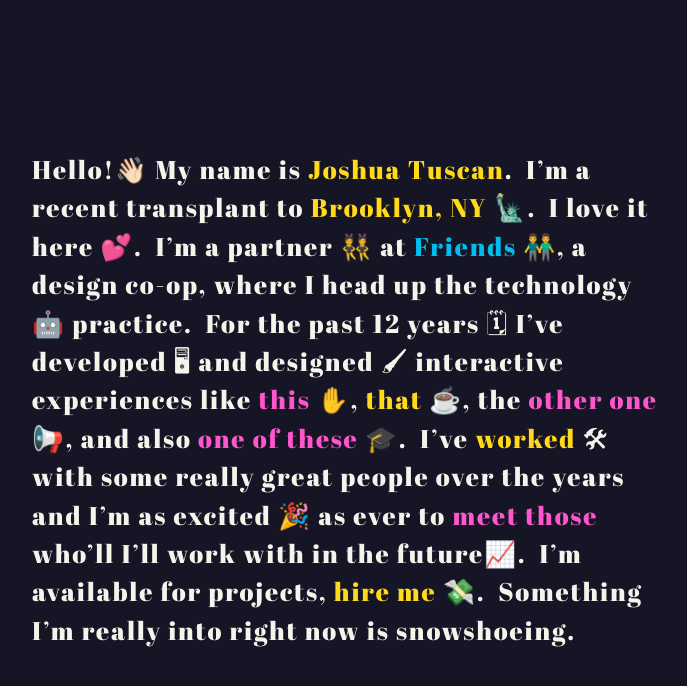
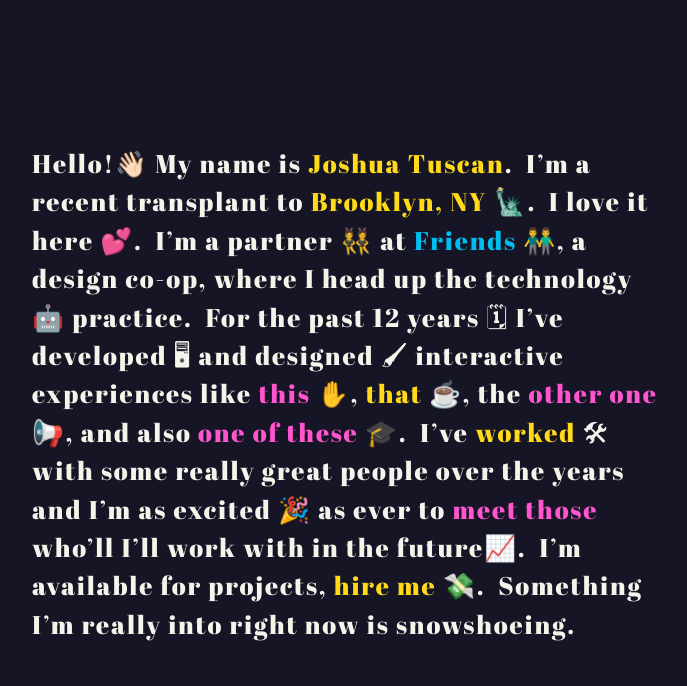
Before and after one commit to joshuatuscan/personal, a PHP site: page /index.html in a window 1280 px wide. Shown: the top 686 px of the page, without its empty margins (288-975 px from the left). Run offline with PHP 8.4, Linux system fonts and the light colour scheme; some libraries are stand-ins or nearby versions.

Commit message:
updating positioning so it doesn't jump with text change

```diff
--- a/styles/splash.css
+++ b/styles/splash.css
@@ -48,9 +48,9 @@ h1 {
 	left: 50%;
 	letter-spacing: 1.8px;
 	position: absolute;
-	top: 50%;
-	transform: translateY(-50%) translateX(-50%);
-	-webkit-transform: translateY(-50%) translateX(-50%);
+	top: 18%;
+	transform: translateX(-50%);
+	-webkit-transform: translateX(-50%);
 	width: 50%;
 }
 
```
